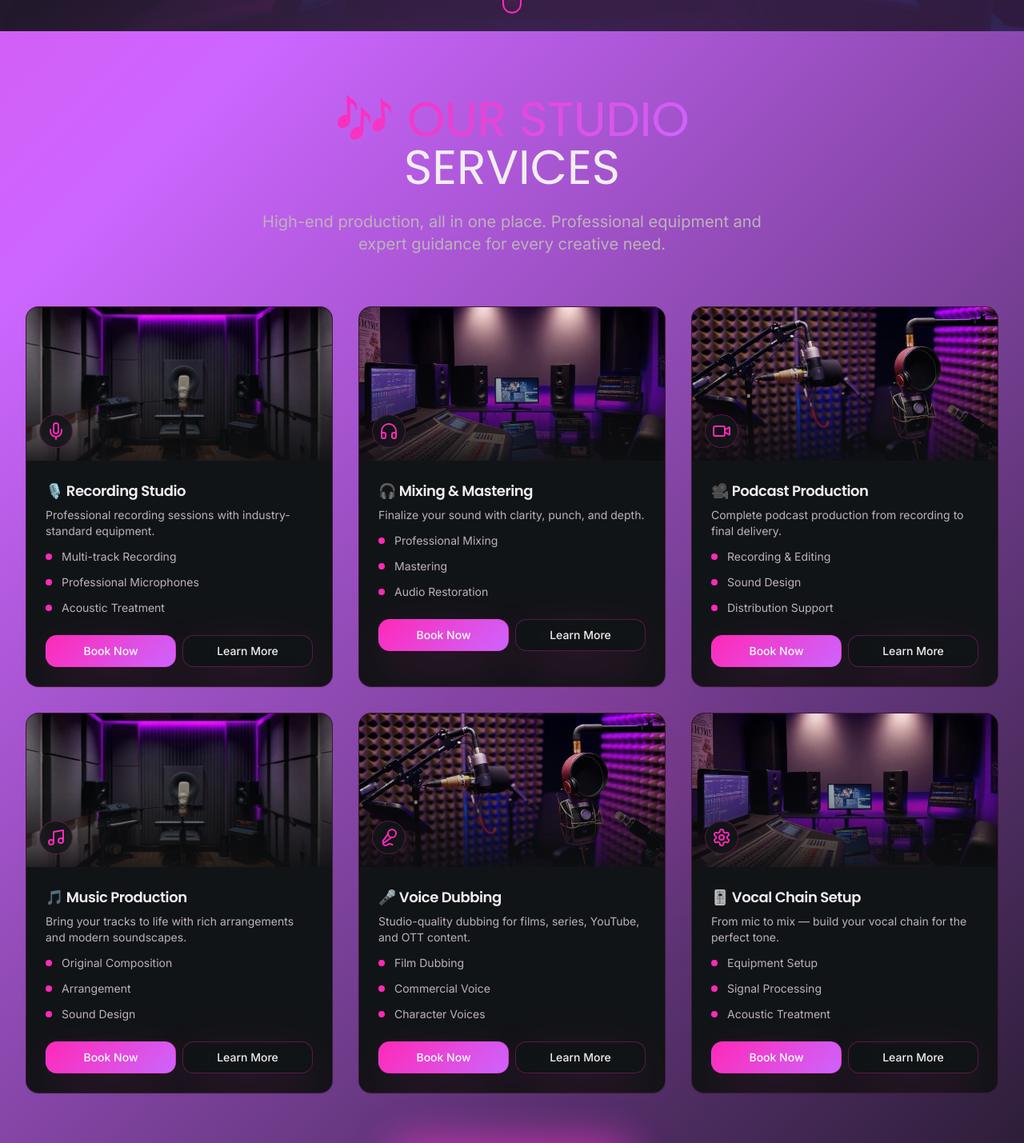
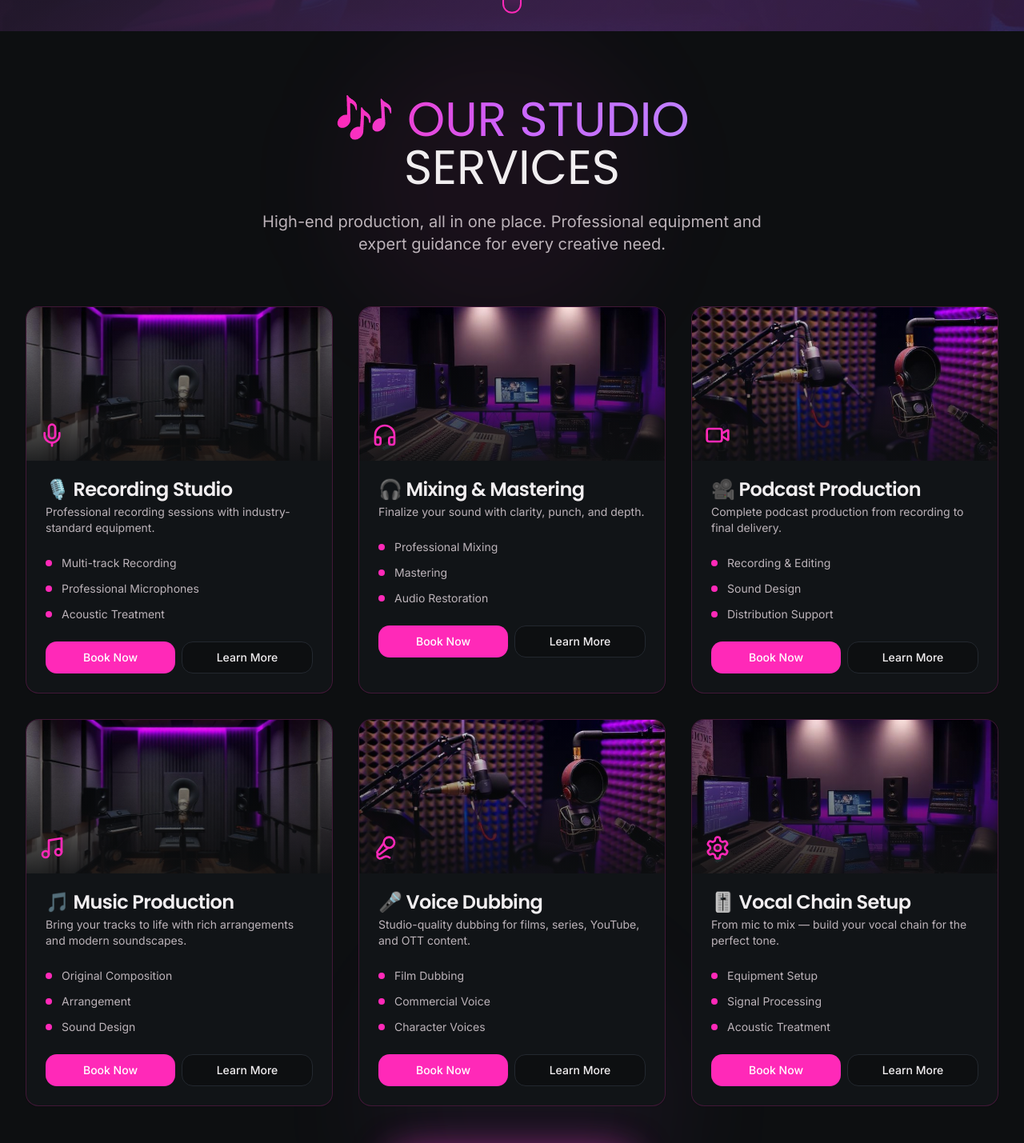
Before and after one commit to smbgAlokk/Moon-Production, a React (Vite) app: page / in a window 1280 px wide. Shown: the part 761-2190 px from the top of the page at 80% size. Built offline with nearby package versions, Linux system fonts and the light colour scheme.

Commit message:
Reverted to commit 5c4e09ef857fd30e0e7fffdf3997eb9afec84dc0

```diff
--- a/src/App.tsx
+++ b/src/App.tsx
@@ -5,7 +5,6 @@ import { QueryClient, QueryClientProvider } from "@tanstack/react-query";
 import { BrowserRouter, Routes, Route } from "react-router-dom";
 import { AuthProvider } from "./contexts/AuthContext";
 import ScrollToTop from "./components/ScrollToTop";
-import AnimatedMicrophone from "./components/AnimatedMicrophone";
 import Index from "./pages/Index";
 import BookingPage from "./pages/BookingPage";
 import AuthPage from "./pages/AuthPage";
@@ -29,7 +28,6 @@ const App = () => (
         <Sonner />
         <BrowserRouter>
           <ScrollToTop />
-          <AnimatedMicrophone />
           <Routes>
             <Route path="/" element={<Index />} />
             <Route path="/booking" element={<BookingPage />} />
--- a/src/components/ServicesSection.tsx
+++ b/src/components/ServicesSection.tsx
@@ -2,7 +2,6 @@ import { Button } from "@/components/ui/button";
 import { Card, CardContent, CardDescription, CardHeader, CardTitle } from "@/components/ui/card";
 import { Music, Mic, Headphones, MicVocal, Video, Settings } from "lucide-react";
 import { Link } from "react-router-dom";
-import { motion } from "framer-motion";
 import studioServices from "@/assets/studio-services.jpg";
 import podcastSetup from "@/assets/podcast-setup.jpg";
 import mixingMastering from "@/assets/mixing-mastering.jpg";
@@ -60,217 +59,97 @@ const ServicesSection = () => {
   ];
 
   return (
-    <section id="services" className="py-20 relative overflow-hidden">
-      {/* Premium Animated Background */}
-      <div className="absolute inset-0 z-0 animated-gradient"></div>
-
-      {/* Premium Background Effects */}
-      <div className="absolute inset-0 z-1">
-        <motion.div
-          className="absolute top-1/4 left-1/4 w-80 h-80 rounded-full blur-3xl"
-          style={{ background: 'radial-gradient(circle, hsl(var(--studio-purple) / 0.2), transparent 70%)' }}
-          animate={{
-            scale: [1, 1.3, 1],
-            opacity: [0.2, 0.4, 0.2],
-            x: [0, 50, 0]
-          }}
-          transition={{
-            duration: 12,
-            repeat: Infinity,
-            ease: "easeInOut"
-          }}
-        />
-        <motion.div
-          className="absolute bottom-1/4 right-1/4 w-96 h-96 rounded-full blur-3xl"
-          style={{ background: 'radial-gradient(circle, hsl(var(--studio-fuchsia) / 0.3), transparent 70%)' }}
-          animate={{
-            scale: [1.2, 1, 1.2],
-            opacity: [0.3, 0.5, 0.3],
-            y: [0, -30, 0]
-          }}
-          transition={{
-            duration: 15,
-            repeat: Infinity,
-            ease: "easeInOut",
-            delay: 3
-          }}
-        />
+    <section id="services" className="py-20 bg-studio-dark relative overflow-hidden">
+      {/* Background Effects */}
+      <div className="absolute inset-0 z-0">
+        <div className="absolute top-0 left-1/3 w-96 h-96 bg-primary/5 rounded-full blur-3xl"></div>
+        <div className="absolute bottom-0 right-1/3 w-96 h-96 bg-accent/5 rounded-full blur-3xl"></div>
       </div>
 
       <div className="container mx-auto px-4 sm:px-6 lg:px-8 relative z-10">
-        {/* Premium Section Header */}
-        <motion.div
-          className="text-center mb-12 sm:mb-16 px-4"
-          initial={{ opacity: 0, y: 50 }}
-          whileInView={{ opacity: 1, y: 0 }}
-          transition={{ duration: 0.8 }}
-          viewport={{ once: true }}
-        >
-          <motion.h2
-            className="font-heading text-3xl sm:text-4xl md:text-5xl lg:text-6xl mb-4 sm:mb-6 leading-tight"
-            initial={{ opacity: 0, scale: 0.9 }}
-            whileInView={{ opacity: 1, scale: 1 }}
-            transition={{ duration: 1, delay: 0.2 }}
-            viewport={{ once: true }}
-          >
-            <span className="text-premium">🎶 OUR STUDIO</span>
+        {/* Section Header */}
+        <div className="text-center mb-12 sm:mb-16 px-4">
+          <h2 className="font-heading text-3xl sm:text-4xl md:text-5xl lg:text-6xl mb-4 sm:mb-6 leading-tight">
+            <span className="text-gradient">🎶 OUR STUDIO</span>
             <br />
             <span className="text-foreground">SERVICES</span>
-          </motion.h2>
-          <motion.p
-            className="text-base sm:text-lg md:text-xl text-muted-foreground max-w-2xl mx-auto leading-relaxed"
-            initial={{ opacity: 0, y: 30 }}
-            whileInView={{ opacity: 1, y: 0 }}
-            transition={{ duration: 0.8, delay: 0.4 }}
-            viewport={{ once: true }}
-          >
+          </h2>
+          <p className="text-base sm:text-lg md:text-xl text-muted-foreground max-w-2xl mx-auto leading-relaxed">
             High-end production, all in one place. Professional equipment and expert guidance for every creative need.
-          </motion.p>
-        </motion.div>
+          </p>
+        </div>
 
-        {/* Premium Services Grid */}
-        <motion.div
-          className="grid grid-cols-1 md:grid-cols-2 lg:grid-cols-3 gap-8"
-          initial={{ opacity: 0 }}
-          whileInView={{ opacity: 1 }}
-          transition={{ duration: 0.8, delay: 0.6 }}
-          viewport={{ once: true }}
-        >
+        {/* Services Grid */}
+        <div className="grid grid-cols-1 md:grid-cols-2 lg:grid-cols-3 gap-8">
           {services.map((service, index) => {
             const IconComponent = service.icon;
 
             return (
-              <motion.div
+              <Card
                 key={index}
-                initial={{ opacity: 0, y: 50, scale: 0.9 }}
-                whileInView={{ opacity: 1, y: 0, scale: 1 }}
-                transition={{
-                  duration: 0.6,
-                  delay: index * 0.1,
-                  ease: "easeOut"
-                }}
-                viewport={{ once: true }}
-                whileHover={{
-                  y: -10,
-                  transition: { duration: 0.3 }
-                }}
+                className="glass-effect hover-glow transition-studio group overflow-hidden border-primary/20"
               >
-                <Card className="glass-premium group overflow-hidden border-studio-fuchsia/20 hover:border-studio-fuchsia/40 h-full">
-                  <motion.div
-                    className="relative h-48 overflow-hidden"
-                    whileHover={{ scale: 1.02 }}
-                    transition={{ duration: 0.4 }}
-                  >
+                <div className="relative h-48 overflow-hidden">
                   <img
                     src={service.image}
                     alt={service.title}
-                      className="w-full h-full object-cover transition-transform duration-700 group-hover:scale-110"
+                    className="w-full h-full object-cover transition-transform duration-500 group-hover:scale-110"
                   />
-                    <div className="absolute inset-0 bg-gradient-to-t from-studio-dark/90 via-studio-dark/30 to-transparent"></div>
-                    <motion.div
-                      className="absolute bottom-4 left-4"
-                      whileHover={{ scale: 1.1, rotate: 5 }}
-                      transition={{ duration: 0.2 }}
-                    >
-                      <div className="p-2 rounded-full glass-premium border border-studio-fuchsia/30">
-                        <IconComponent className="w-6 h-6 text-studio-fuchsia" />
+                  <div className="absolute inset-0 bg-gradient-to-t from-background/90 to-transparent"></div>
+                  <div className="absolute bottom-4 left-4">
+                    <IconComponent className="w-8 h-8 text-primary" />
                   </div>
-                    </motion.div>
+                </div>
 
-                    {/* Premium glow effect on hover */}
-                    <motion.div
-                      className="absolute inset-0 opacity-0 group-hover:opacity-100 transition-opacity duration-500"
-                      style={{
-                        background: 'radial-gradient(circle at center, hsl(var(--studio-fuchsia) / 0.2), transparent 70%)'
-                      }}
-                    />
-                  </motion.div>
-
-                  <CardHeader className="pb-3">
-                    <CardTitle className="text-lg font-heading text-foreground group-hover:text-premium transition-all duration-300">
+                <CardHeader>
+                  <CardTitle className="text-l font-heading text-foreground group-hover:text-primary transition-studio">
                     {service.title}
                   </CardTitle>
-                    <CardDescription className="text-muted-foreground group-hover:text-foreground/80 transition-colors duration-300">
+                  <CardDescription className="text-muted-foreground">
                     {service.description}
                   </CardDescription>
                 </CardHeader>
 
-                  <CardContent className="pt-0">
+                <CardContent>
                   <div className="space-y-3 mb-6">
                     {service.features.map((feature, featureIndex) => (
-                        <motion.div
-                          key={featureIndex}
-                          className="flex items-center text-sm text-muted-foreground group-hover:text-foreground/90 transition-colors duration-300"
-                          initial={{ opacity: 0, x: -20 }}
-                          whileInView={{ opacity: 1, x: 0 }}
-                          transition={{ delay: 0.8 + (index * 0.1) + (featureIndex * 0.05) }}
-                          viewport={{ once: true }}
-                        >
-                          <motion.div
-                            className="w-2 h-2 bg-studio-fuchsia rounded-full mr-3"
-                            whileHover={{ scale: 1.5 }}
-                            transition={{ duration: 0.2 }}
-                          />
+                      <div key={featureIndex} className="flex items-center text-sm text-muted-foreground">
+                        <div className="w-2 h-2 bg-primary rounded-full mr-3"></div>
                         {feature}
-                        </motion.div>
+                      </div>
                     ))}
                   </div>
 
                   <div className="flex gap-2">
-                      <motion.div
-                        className="flex-1"
-                        whileHover={{ scale: 1.02 }}
-                        whileTap={{ scale: 0.98 }}
-                      >
-                        <Button className="w-full button-premium" asChild>
+                    <Button className="flex-1 hover-glow transition-bounce" asChild>
                       <Link to={service.link}>
                         Book Now
                       </Link>
                     </Button>
-                      </motion.div>
-                      <motion.div
-                        className="flex-1"
-                        whileHover={{ scale: 1.02 }}
-                        whileTap={{ scale: 0.98 }}
-                      >
-                        <Button variant="glass" className="w-full" asChild>
+                    <Button variant="outline" className="flex-1" asChild>
                       <Link to={service.link}>
                         Learn More
                       </Link>
                     </Button>
-                      </motion.div>
                   </div>
                 </CardContent>
               </Card>
-              </motion.div>
             );
           })}
-        </motion.div>
+        </div>
 
-        {/* Premium Call to Action */}
-        <motion.div
-          className="text-center mt-16"
-          initial={{ opacity: 0, y: 30 }}
-          whileInView={{ opacity: 1, y: 0 }}
-          transition={{ duration: 0.8, delay: 1 }}
-          viewport={{ once: true }}
-        >
-          <motion.div
-            whileHover={{ scale: 1.05, y: -3 }}
-            whileTap={{ scale: 0.95 }}
-            transition={{ type: "spring", stiffness: 400, damping: 17 }}
-          >
+        {/* Call to Action */}
+        <div className="text-center mt-16">
           <Button
             size="lg"
-              className="button-premium text-lg px-8 py-4 animate-pulse-glow"
+            className="studio-glow text-lg px-8 py-4 animate-pulse-glow"
             asChild
           >
             <Link to="/services-pricing">
               View All Services & Pricing
             </Link>
           </Button>
-          </motion.div>
-        </motion.div>
+        </div>
       </div>
     </section>
   );
```
Lines whose indentation alone changed are shown as unchanged.
